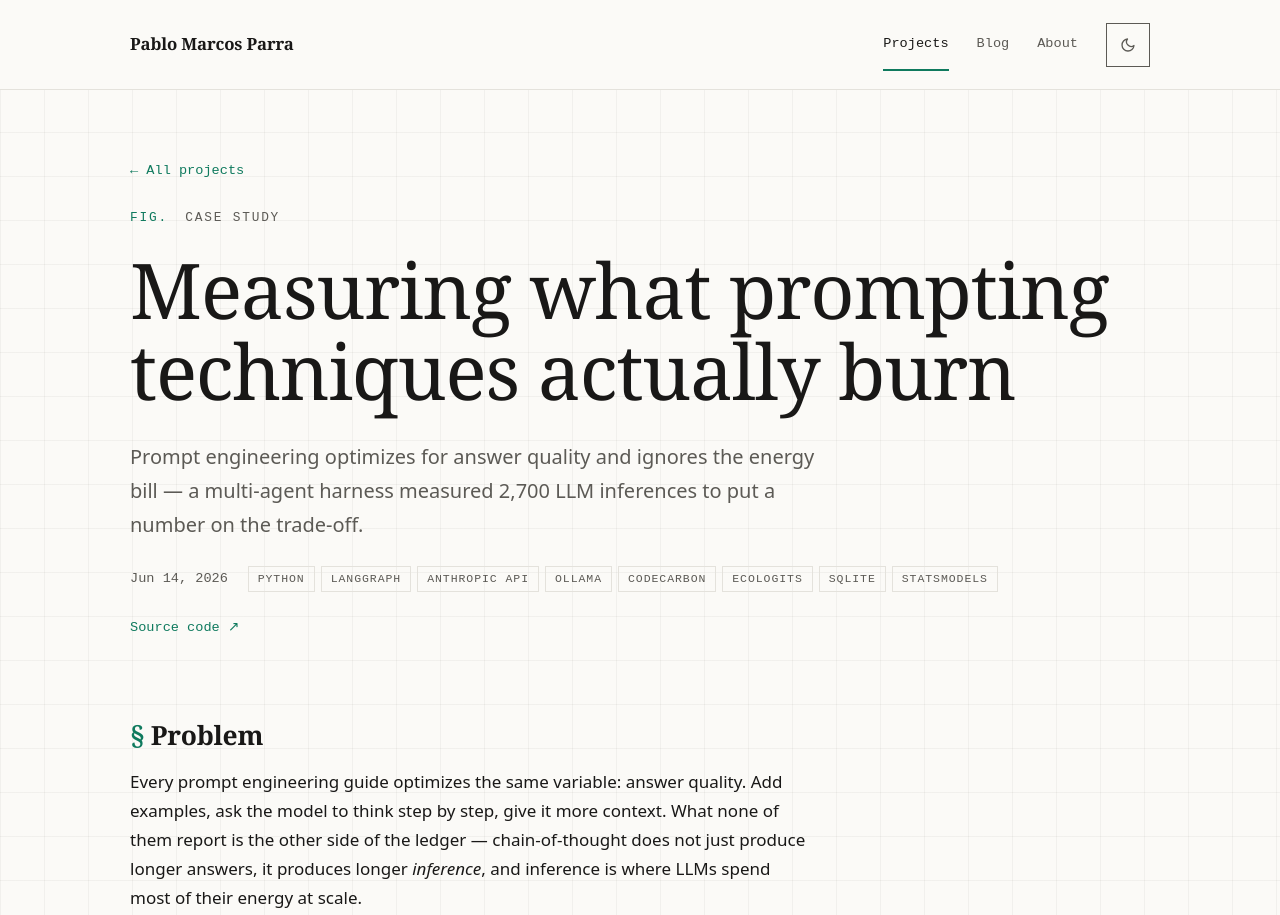
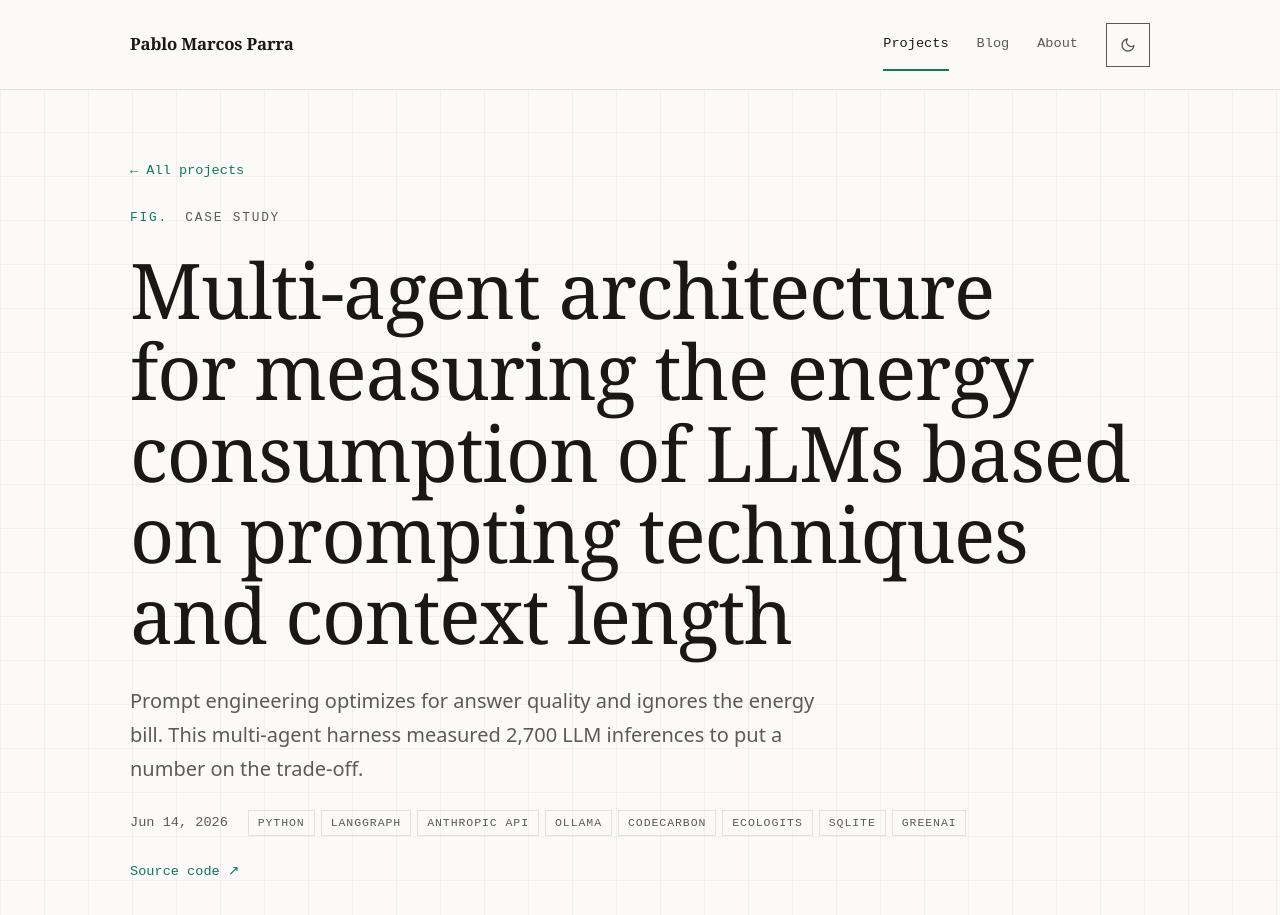
Before and after one commit to lepablito/professional-portfolio, an Astro site: page /professional-portfolio/projects/llm-energy-benchmark in a window 1280 px wide. Shown: the top 915 px of the page. Built offline with nearby package versions, Linux system fonts and the light colour scheme; Astro itself is replaced by a stand-in of ours; some packages are replaced by stand-ins of ours; a web font is replaced by a local one.

Commit message:
Update llm-energy-benchmark.md

```diff
--- a/content/projects/llm-energy-benchmark.md
+++ b/content/projects/llm-energy-benchmark.md
@@ -1,7 +1,7 @@
 ---
-title: "Measuring what prompting techniques actually burn"
-summary: "Prompt engineering optimizes for answer quality and ignores the energy bill — a multi-agent harness measured 2,700 LLM inferences to put a number on the trade-off."
-stack: ["Python", "LangGraph", "Anthropic API", "Ollama", "CodeCarbon", "EcoLogits", "SQLite", "statsmodels"]
+title: "Multi-agent architecture for measuring the energy consumption of LLMs based on prompting techniques and context length"
+summary: "Prompt engineering optimizes for answer quality and ignores the energy bill. This multi-agent harness measured 2,700 LLM inferences to put a number on the trade-off."
+stack: ["Python", "LangGraph", "Anthropic API", "Ollama", "CodeCarbon", "EcoLogits", "SQLite", GreenAI]
 date: "2026-06-14"
 repo: "https://github.com/lepablito/TFM_UOC_PabloMarcosParra"
 featured: true
```
